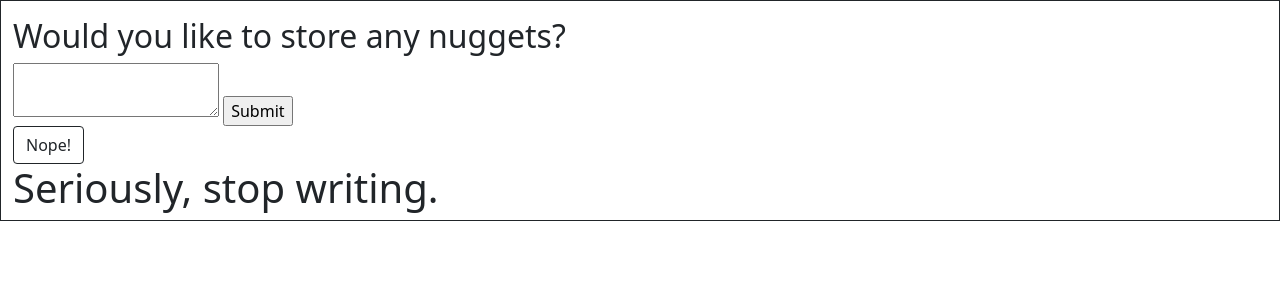
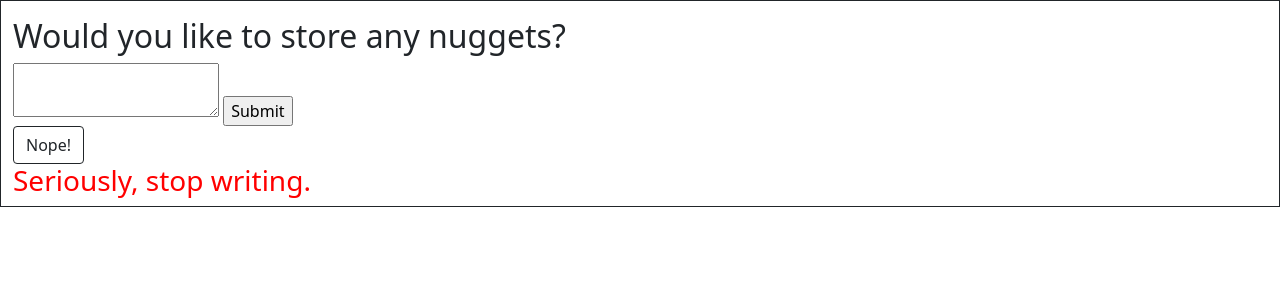
Before and after one commit to VallieTracy/Writing-Prompt-App, a Flask app: template templates/writing_prompt.html in a window 1280 px wide. Shown: the top 300 px of the page. Run offline with Flask 2, Linux system fonts and the light colour scheme; the template is opened without the code that fills it, so the values that code supplies are empty.

Commit message:
saving after just dinking around

```diff
--- a/server.py
+++ b/server.py
@@ -90,7 +90,8 @@ def writing_prompt():
     first_name = session["first_name"]
     message = f"The timer has started, so get to writing {first_name}!"
 
-    return render_template('writing_prompt.html', message=message, word1=random_word1, word2=random_word2, name=directive_name, prompt=the_prompt, word_qty=word_qty)
+    return render_template('writing_prompt.html', message=message, word1=random_word1, word2=random_word2,
+    name=directive_name, prompt=the_prompt, word_qty=word_qty)
 
 
 @app.route('/store-nugget', methods=['POST'])
--- a/templates/writing_prompt.html
+++ b/templates/writing_prompt.html
@@ -27,7 +27,7 @@
     <audio id='sound'>
         <source id='sound-src' src="/static/Correct Answer.mp3" />
     </audio>
-    <h1 id='too-long'></h1>
+    <h3 id='too-long' style="color: red;"></h3>
 
 {% endblock %}
 
```
Also changed, not shown: static/js/eventHandling.js (line endings or trailing spaces), writing_functions.py (line endings or trailing spaces).
